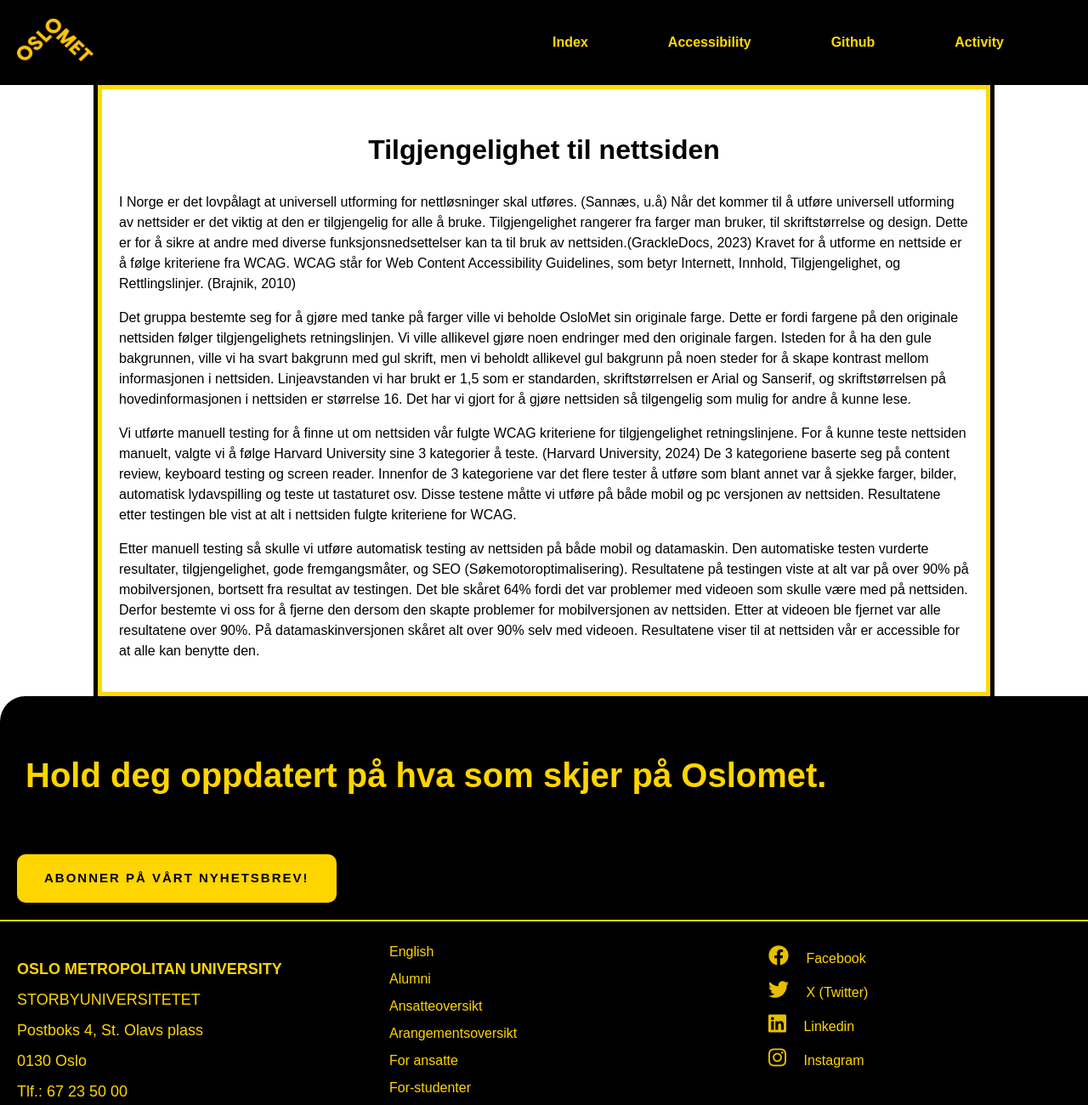
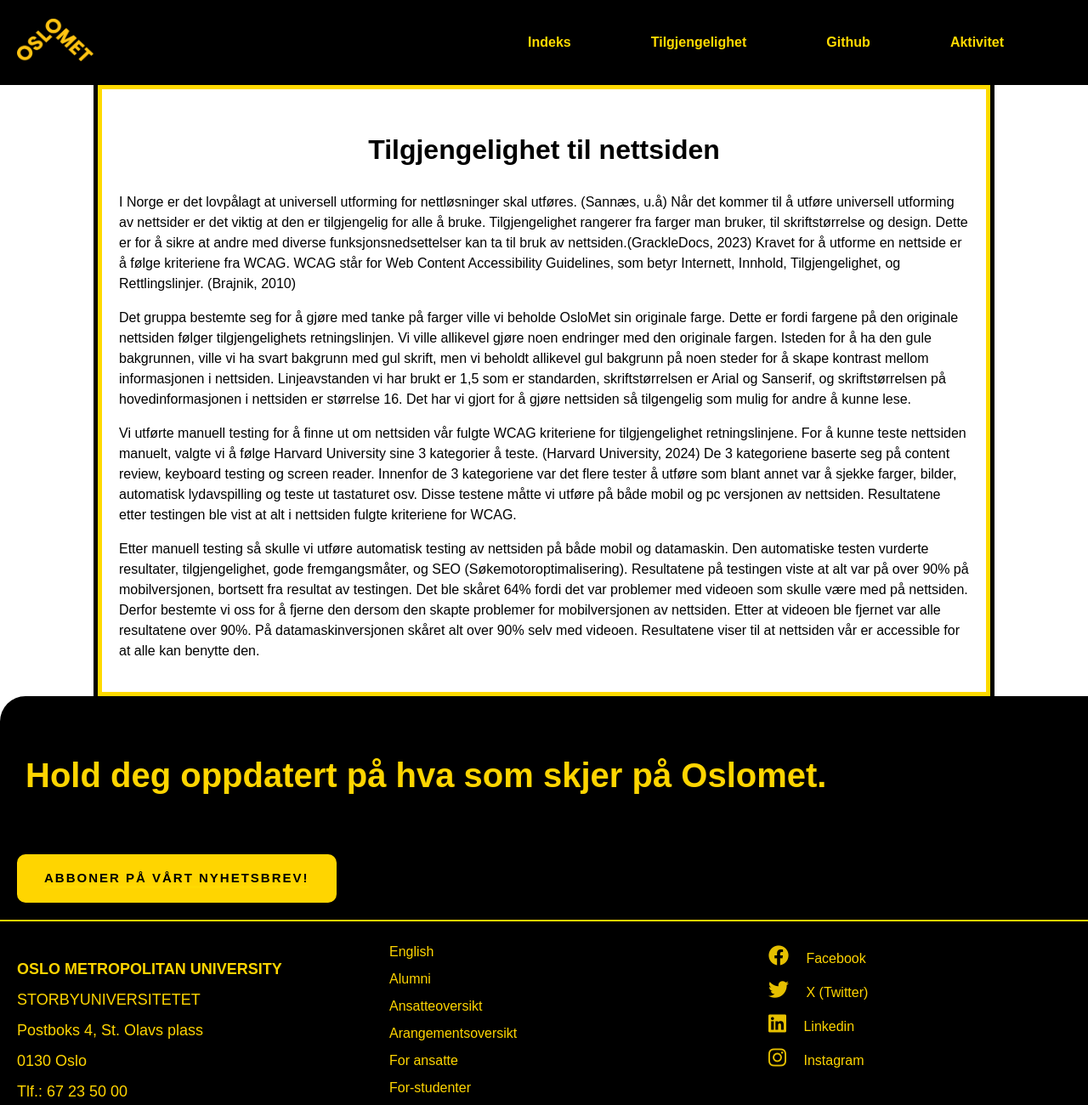
Before and after one commit to aribahussain03/DATA1200, a plain HTML site: page accessibility.html in a window 1280 px wide. Shown: the top 1300 px of the page at 85% size. Drawn offline with Linux system fonts and the light colour scheme.

```diff
--- a/accessibility.html
+++ b/accessibility.html
@@ -24,10 +24,10 @@
                 <div class="menu-icon"></div>
             </label>
             <ul class="menu">
-                <li><a href="index.html">Index</a></li>
-                <li><a href="accessibility.html">Accessibility</a></li>
+                <li><a href="index.html">Indeks</a></li>
+                <li><a href="accessibility.html">Tilgjengelighet</a></li>
                 <li><a href="git.html">Github</a></li>
-                <li><a href="activity.html">Activity</a></li>
+                <li><a href="activity.html">Aktivitet</a></li>
             </ul>
         </nav>
     </header>
@@ -76,7 +76,7 @@
         <div class="footer-container">
             <h2> Hold deg oppdatert på hva som skjer på Oslomet.
             </h2>
-            <a href="https://www.oslomet.no/nyhetsbrev" class="subscribe-btn">Abonner på vårt nyhetsbrev!</a>
+            <a href="https://www.oslomet.no/nyhetsbrev" class="subscribe-btn">Abboner på vårt nyhetsbrev!</a>
 
         </div>
      <hr class="hrFooter">
```
Also changed, not shown: activity.html (+3 -3 lines), git.html (+3 -3 lines), index.html (+3 -3 lines).
